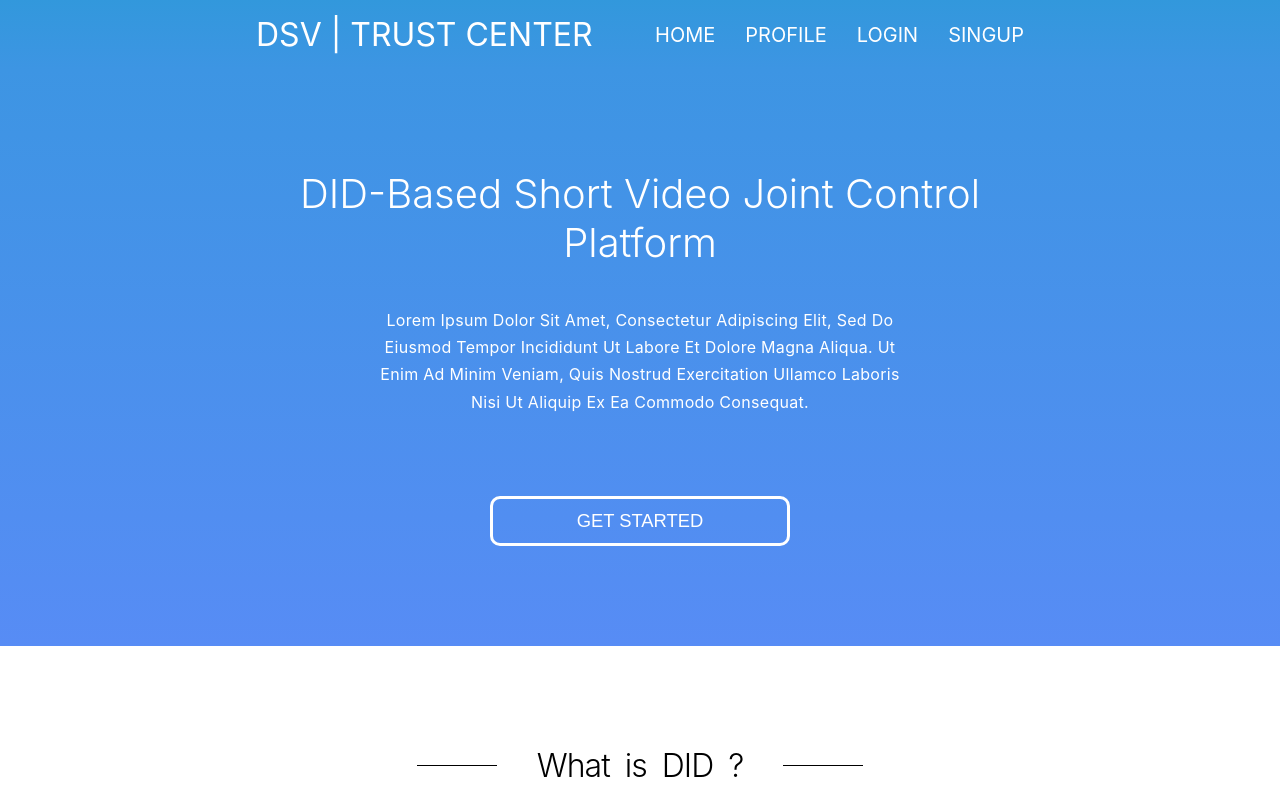
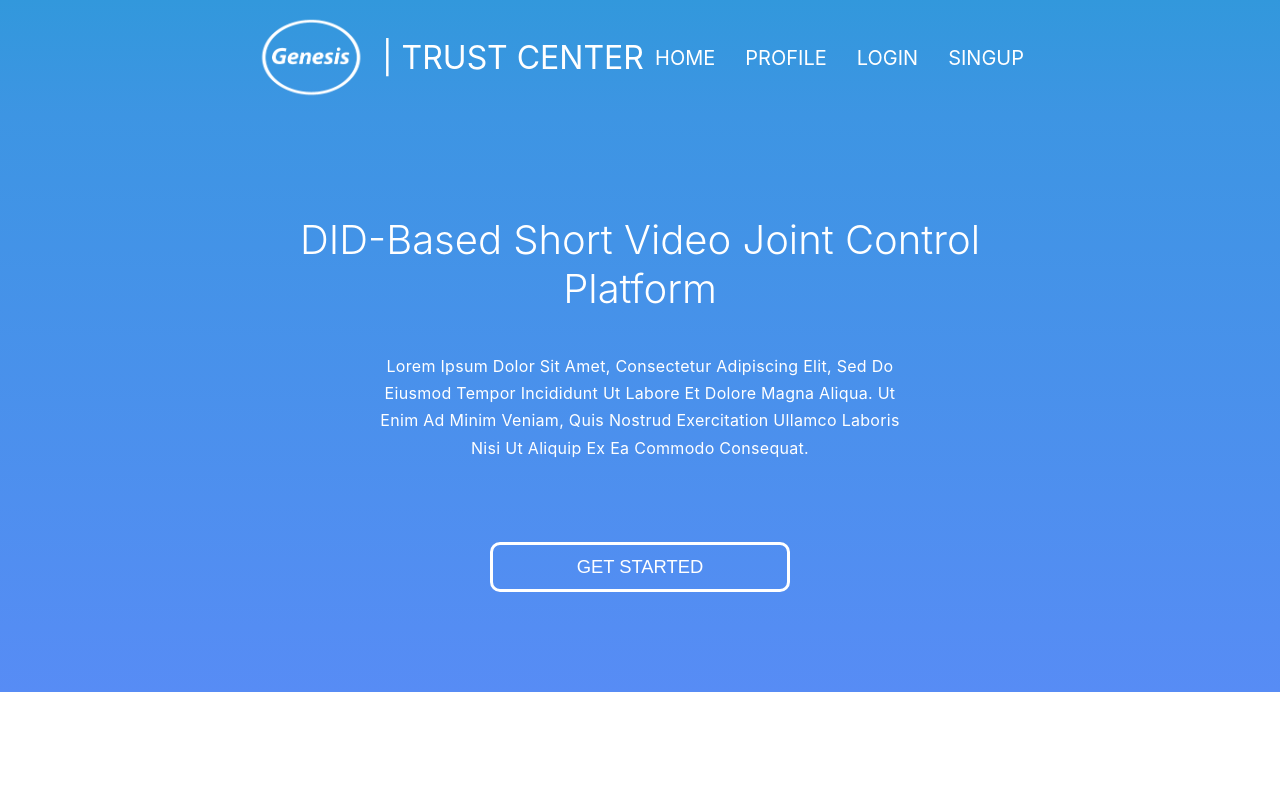
Before and after one commit to LLwyct/did-shortvideo-frontend, a React (Create React App) app: page / in a window 1280 px wide. Shown: the top 797 px of the page. Built offline with nearby package versions, Linux system fonts and the light colour scheme.

Commit message:
添加网站Logo，目前是png格式，后续尽量换成svg，还缺少light模式下的Logo.png

```diff
--- a/src/components/Header.style.scss
+++ b/src/components/Header.style.scss
@@ -10,6 +10,12 @@ $header-color: white;
     padding: 15px 0;
 
     .header-brand {
+      display: flex;
+      align-items: center;
+      .homebrand {
+        height: 85px;
+        margin-right: 15px;
+      }
       span {
         color: $header-color;
         font-size: 2rem;
--- a/src/components/Header.tsx
+++ b/src/components/Header.tsx
@@ -1,6 +1,8 @@
 import * as React from 'react';
 import {Link} from 'react-router-dom';
 import './Header.style.scss';
+import brand from "../assets/genesis-white-ellipse.png";
+
 
 interface IHeaderProps {
     colorMode?: "default" | "light"
@@ -11,6 +13,7 @@ const Header = (props: IHeaderProps) => {
     if (props.colorMode && props.colorMode === "light") {
         colorMode = "header-light";
     }
+    const brandSrc = colorMode === "" ? brand : "";
 
     return (
       <header className={`App-header ${colorMode}`}>
@@ -23,7 +26,8 @@ const Header = (props: IHeaderProps) => {
               <Link to="/register">singup</Link>
             </div>
             <div className="header-brand">
-              <span>DSV | TRUST CENTER</span>
+              <img src={brandSrc} alt="brand" className="homebrand" />
+              <span>| TRUST CENTER</span>
             </div>
           </div>
         </div>
--- a/src/views/Home/Home.style.scss
+++ b/src/views/Home/Home.style.scss
@@ -62,7 +62,7 @@
     opacity: 0;
     display: none;
     @media screen and (max-width: 789px){
-        display: none;
+        display: none !important;
     }
     &.sidenav-show {
         animation: showSidenav 1s forwards;
```
Also changed, not shown: src/assets/genesis-white-ellipse.png (added), src/assets/test.svg (added).
